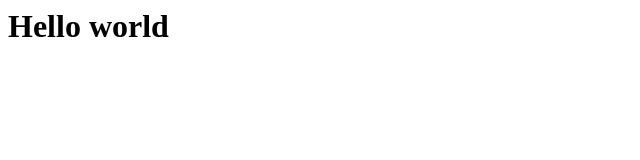
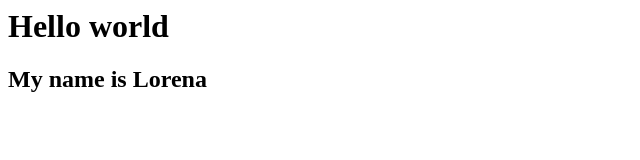
Before and after one commit to Lorenamelloo/lorenamelloo.github.io, a plain HTML site: page index.html in a window 1280 px wide. Shown: the whole page, without its empty margins (0-640 px from the left). Drawn offline with Linux system fonts and the light colour scheme.

Commit message:
Alteração do arquivo index

```diff
--- a/index.html
+++ b/index.html
@@ -1 +1,2 @@
 <h1>Hello world</h1>
+<h2>My name is Lorena</h2>
```
